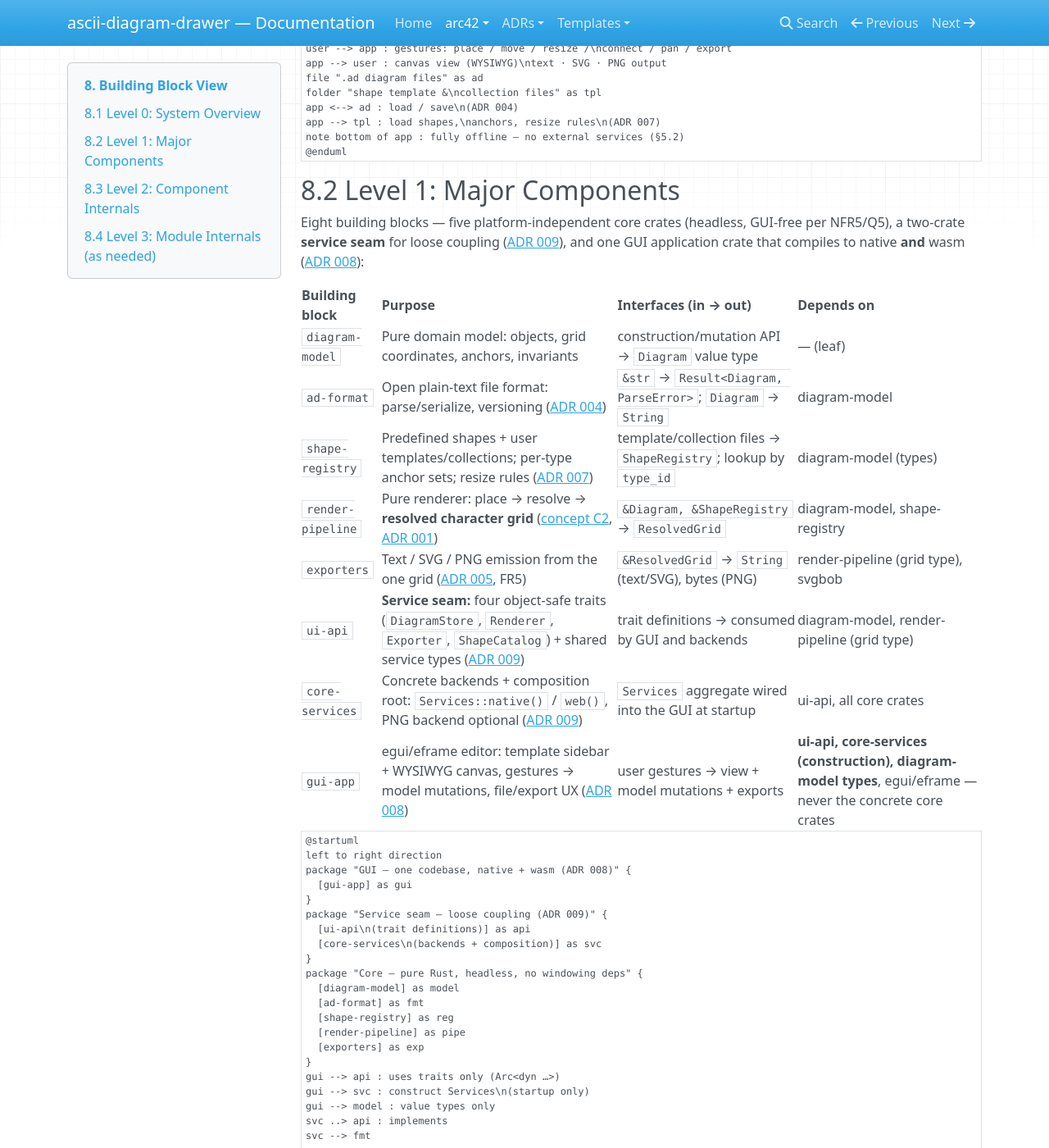
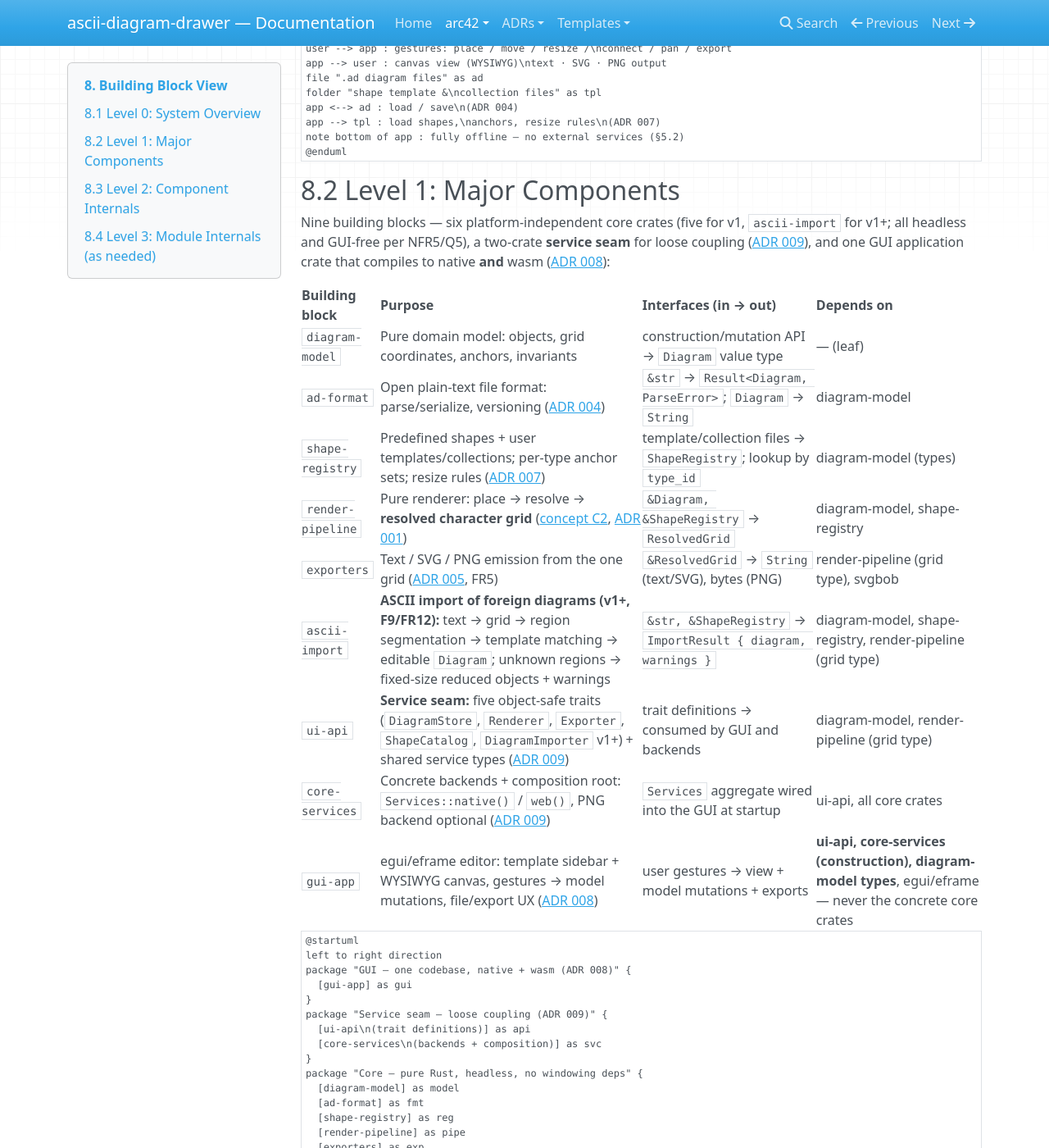
Before and after one commit to Reto411/ascii-diagram-drawer, an MkDocs documentation site: the page built from doc/arc42/08-building-block-view.md, in a window 1280 px wide and 1400 px high, scrolled down 334 px. Shown: the whole window at 82% size. Built offline with MkDocs 1.6.1, drawn with Linux system fonts in a browser that asks for light colours; nearby versions of some CDN libraries; some of the changed text lies outside the part shown.

Commit message:
Add ascii-import as first-class building block; ADR 009 → v2
- ASCII import of foreign diagrams (F9, v1+) was buried as a one-liner
  inside shape-registry — it is now its own pure core crate:
  gridify → segment → match → assemble, producing ImportResult
  { diagram, warnings } with unknown regions as fixed-size reduced
  objects until registered (FR12 lifecycle)
- ADR 009 v2: DiagramImporter added as fifth ui-api service;
  ascii-import sits in the core tier, reachable only through the seam
- §8: L1 table/diagram/dependency rules/workspace layout updated,
  new 8.3.6, registry now only stores glyph_patterns (no matching),
  L3 gains the import-matching open spec point
- Two importers made explicit: DiagramStore::load = our .ad format
  (FR4); DiagramImporter = foreign ASCII art (F9, v1+)

````diff
--- a/doc/arc42/08-building-block-view.md
+++ b/doc/arc42/08-building-block-view.md
@@ -31,7 +31,7 @@ note bottom of app : fully offline — no external services (§5.2)
 
 ## 8.2 Level 1: Major Components
 
-Eight building blocks — five platform-independent core crates (headless, GUI-free per NFR5/Q5), a two-crate **service seam** for loose coupling ([ADR 009](../adr/009-ui-api-service-layer.md)), and one GUI application crate that compiles to native **and** wasm ([ADR 008](../adr/008-gui-framework-choice.md)):
+Nine building blocks — six platform-independent core crates (five for v1, `ascii-import` for v1+; all headless and GUI-free per NFR5/Q5), a two-crate **service seam** for loose coupling ([ADR 009](../adr/009-ui-api-service-layer.md)), and one GUI application crate that compiles to native **and** wasm ([ADR 008](../adr/008-gui-framework-choice.md)):
 
 | Building block | Purpose | Interfaces (in → out) | Depends on |
 |----------------|---------|------------------------|------------|
@@ -40,7 +40,8 @@ Eight building blocks — five platform-independent core crates (headless, GUI-f
 | `shape-registry` | Predefined shapes + user templates/collections; per-type anchor sets; resize rules ([ADR 007](../adr/007-user-defined-diagram-objects.md)) | template/collection files → `ShapeRegistry`; lookup by `type_id` | diagram-model (types) |
 | `render-pipeline` | Pure renderer: place → resolve → **resolved character grid** ([concept C2](12-concepts/render-pipeline.md), [ADR 001](../adr/001-glyph-resolution-alphabet.md)) | `&Diagram, &ShapeRegistry` → `ResolvedGrid` | diagram-model, shape-registry |
 | `exporters` | Text / SVG / PNG emission from the one grid ([ADR 005](../adr/005-use-svgbob-as-vector-renderer.md), FR5) | `&ResolvedGrid` → `String` (text/SVG), bytes (PNG) | render-pipeline (grid type), svgbob |
-| `ui-api` | **Service seam:** four object-safe traits (`DiagramStore`, `Renderer`, `Exporter`, `ShapeCatalog`) + shared service types ([ADR 009](../adr/009-ui-api-service-layer.md)) | trait definitions → consumed by GUI and backends | diagram-model, render-pipeline (grid type) |
+| `ascii-import` | **ASCII import of foreign diagrams (v1+, F9/FR12):** text → grid → region segmentation → template matching → editable `Diagram`; unknown regions → fixed-size reduced objects + warnings | `&str, &ShapeRegistry` → `ImportResult { diagram, warnings }` | diagram-model, shape-registry, render-pipeline (grid type) |
+| `ui-api` | **Service seam:** five object-safe traits (`DiagramStore`, `Renderer`, `Exporter`, `ShapeCatalog`, `DiagramImporter` v1+) + shared service types ([ADR 009](../adr/009-ui-api-service-layer.md)) | trait definitions → consumed by GUI and backends | diagram-model, render-pipeline (grid type) |
 | `core-services` | Concrete backends + composition root: `Services::native()` / `web()`, PNG backend optional ([ADR 009](../adr/009-ui-api-service-layer.md)) | `Services` aggregate wired into the GUI at startup | ui-api, all core crates |
 | `gui-app` | egui/eframe editor: template sidebar + WYSIWYG canvas, gestures → model mutations, file/export UX ([ADR 008](../adr/008-gui-framework-choice.md)) | user gestures → view + model mutations + exports | **ui-api, core-services (construction), diagram-model types**, egui/eframe — never the concrete core crates |
 
@@ -60,6 +61,7 @@ package "Core — pure Rust, headless, no windowing deps" {
   [shape-registry] as reg
   [render-pipeline] as pipe
   [exporters] as exp
+  [ascii-import\n(v1+)] as imp
 }
 gui --> api : uses traits only (Arc<dyn …>)
 gui --> svc : construct Services\n(startup only)
@@ -69,13 +71,14 @@ svc --> fmt
 svc --> reg
 svc --> pipe
 svc --> exp
+svc --> imp : (v1+)
 api --> model
 api --> pipe : ResolvedGrid type
 fmt --> model
 pipe --> model
 pipe --> reg : glyph patterns, anchor sets
 exp ..> pipe : ResolvedGrid type only
-note bottom of svc : DiagramStore · Renderer · Exporter · ShapeCatalog\nPNG backend optional → Err(Unsupported) degrades to SVG-only
+note bottom of svc : DiagramStore · Renderer · Exporter · ShapeCatalog\n+ DiagramImporter (v1+)\nPNG backend optional → Err(Unsupported) degrades to SVG-only
 @enduml
 ```
 
@@ -83,7 +86,7 @@ note bottom of svc : DiagramStore · Renderer · Exporter · ShapeCatalog\nPNG b
 
 - `gui-app` may depend **only** on `ui-api`, `core-services` (construction), and `diagram-model` value types — never directly on `ad-format` / `shape-registry` / `render-pipeline` / `exporters` ([ADR 009](../adr/009-ui-api-service-layer.md)).
 - Within the seam: `core-services → ui-api + core`; `ui-api → {model, pipeline grid type}`.
-- Within core: `ad-format → model`, `render-pipeline → {model, registry}`, `exporters → pipeline` (grid type only).
+- Within core: `ad-format → model`, `render-pipeline → {model, registry}`, `exporters → pipeline` (grid type only), `ascii-import → {model, registry, pipeline grid type}` (v1+).
 - No cycles. No windowing/event-loop dependency anywhere; platform IO is confined to the store backends in `core-services` and to `gui-app`.
 
 **Proposed workspace layout:**
@@ -97,6 +100,7 @@ ascii-diagram-drawer/
 │   ├── shape-registry/        # shapes, templates, anchors (ADR 007)
 │   ├── render-pipeline/       # place → resolve → grid (ADR 001)
 │   ├── exporters/             # text / svg / png (ADR 005)
+│   ├── ascii-import/          # ASCII import of foreign diagrams — v1+ (F9)
 │   ├── ui-api/                # service traits — the seam (ADR 009)
 │   └── core-services/         # backends + composition root (ADR 009)
 └── gui-app/                   # eframe app — native + wasm32 target
@@ -125,7 +129,7 @@ ascii-diagram-drawer/
 
 - **Sub-modules:** `builtin` (predefined catalog + standard default anchors incl. UML connection points, FR11), `templates` (user template/collection files, [ADR 007](../adr/007-user-defined-diagram-objects.md)), `resize-rules` (**v1+** — v1 shapes are fixed-size), `registration` (**v1+**, FR12).
 - **Key data structures:** `ShapeType { id, glyph_pattern: TemplateGrid, anchor_set: AnchorSet, resize_rules: Option<…> }`; `Collection { name, types }`.
-- **Key algorithms:** template matching for ASCII import (v1+) — diagram regions matched against known `glyph_pattern`s; unmatched regions → warning + fixed-size reduced form until registered (FR12).
+- **Key data supplied to other blocks:** each `ShapeType.glyph_pattern` is the matching target consumed by the ASCII importer (§8.3.6, v1+) — the registry *stores* patterns and anchor sets; it does no matching itself.
 
 #### 8.3.4 `render-pipeline`
 
@@ -141,19 +145,26 @@ ascii-diagram-drawer/
   - *SVG*: pass the resolved grid **unchanged** to `svgbob::to_svg` — no adapter layer ([ADR 005](../adr/005-use-svgbob-as-vector-renderer.md)); fixed attribute set, no timestamps → byte-identical re-export (QS1/QS2).
   - *PNG*: rasterize the produced SVG. **Rasterizer TBD** — must work on native *and* wasm32 (risk R3; v1 may degrade to SVG-only if needed).
 
-#### 8.3.6 `ui-api`
+#### 8.3.6 `ascii-import` (v1+)
 
-- **Sub-modules:** one module per trait — `store`, `render`, `export`, `catalog` — plus shared error types.
-- **Key data structures:** the four object-safe traits of [ADR 009](../adr/009-ui-api-service-layer.md): `DiagramStore { load, save }`; `Renderer { render(&Diagram, &ShapeCatalog) -> ResolvedGrid }`; `Exporter { to_text, to_svg, to_png }` where `to_png` may return `Err(Unsupported)`; `ShapeCatalog { list, get, anchors, register (v1+) }`; plus `StoreError` & co.
+- **Sub-modules:** `gridify` (raw ASCII text → character grid, reusing the pipeline's grid type), `segment` (region detection), `match` (template matching against catalog `glyph_pattern`s), `assemble` (`Diagram` construction).
+- **Key data structures:** `ImportResult { diagram: Diagram, warnings: Vec<ImportWarning> }`; unknown regions become fixed-size reduced objects until registered — the FR12 lifecycle.
+- **Key algorithms:** per-region template matching — exact `glyph_pattern` match first, then bounded tolerance; deterministic (no iteration-order dependence, Q1); known regions become editable `ShapeInstance`s carrying their type's anchor set (FR11). Exposed to the GUI only as the `DiagramImporter` service ([ADR 009](../adr/009-ui-api-service-layer.md)).
+
+#### 8.3.7 `ui-api`
+
+- **Sub-modules:** one module per trait — `store`, `render`, `export`, `catalog`, `import` (v1+) — plus shared error types.
+- **Key data structures:** the five object-safe traits of [ADR 009](../adr/009-ui-api-service-layer.md): `DiagramStore { load, save }`; `Renderer { render(&Diagram, &ShapeCatalog) -> ResolvedGrid }`; `Exporter { to_text, to_svg, to_png }` where `to_png` may return `Err(Unsupported)`; `ShapeCatalog { list, get, anchors, register (v1+) }`; `DiagramImporter { import(&str) -> Result<ImportResult, ImportError> }` (v1+); plus `StoreError` & co.
+- **The two importers, clearly separated:** `DiagramStore::load` imports *our own* format — file bytes → `ad-format` parser → `Diagram` (FR4). `DiagramImporter` imports *foreign* ASCII art and constructs an editable model from it (F9, v1+).
 - **Rules:** signatures use only model/grid types + std — no IO internals leak through the seam; traits stay object-safe (`dyn`-friendly) so GUI code holds `Arc<dyn …>` without generics.
 
-#### 8.3.7 `core-services`
+#### 8.3.8 `core-services`
 
-- **Sub-modules:** `store` (native fs / browser backends), `render` (thin wrapper over render-pipeline's pure functions), `export` (text/svg via svgbob + optional PNG rasterizer), `catalog` (builtin + file-backed collections), `composition`.
+- **Sub-modules:** `store` (native fs / browser backends), `render` (thin wrapper over render-pipeline's pure functions), `export` (text/svg via svgbob + optional PNG rasterizer), `catalog` (builtin + file-backed collections), `import` (v1+ — adapter over `ascii-import`), `composition`.
 - **Key data structures:** `Services { store, renderer, exporter, catalog: Arc<dyn …> }` with per-target constructors `Services::native()` / `Services::web()`.
 - **Key algorithms:** backend selection at construction time (target + build configuration); missing PNG backend → `Err(Unsupported)` path — graceful degradation to SVG-only without any GUI change (R3 as an option, not a fork).
 
-#### 8.3.8 `gui-app`
+#### 8.3.9 `gui-app`
 
 - **Sub-modules:** `canvas` (view), `interaction` (gestures), `sidebar` (templates, FR6), `commands` (model-mutation boundary), `io` (file dialogs / clipboard UX on top of `DiagramStore` — per-target native APIs, [ADR 008](../adr/008-gui-framework-choice.md) consequences).
 - **Key design decision — WYSIWYG canvas:** the canvas draws the **resolved character grid in a monospace font** — i.e. the exact bytes of the text output — with selection/anchor handles as an overlay on top. What the user sees *is* what gets exported; no separate vector preview that could diverge from the text. (Proposed here; promote to an ADR if contested.)
@@ -163,11 +174,12 @@ ascii-diagram-drawer/
 
 ## 8.4 Level 3: Module Internals (as needed)
 
-Only one module's complexity demands a third level of zoom: the **resolve stage** of `render-pipeline`.
+Two modules' complexity demand a third level of zoom: the **resolve stage** of `render-pipeline`, and (v1+) **region matching in `ascii-import`**.
 
 - **Input:** per occupied cell — the set of connections passing through it (N/E/S/W) plus content kind (shape border/fill, connector line, text glyph).
 - **Output:** exactly one glyph from the canonical svgbob alphabet ([ADR 001](../adr/001-glyph-resolution-alphabet.md)).
 - **Algorithm sketch:** classify the junction — cross > T-junction > corner > straight (deterministic priority table; ties broken by fixed order, never by iteration order); text cells pass through unchanged.
 - **Open spec point:** the full rule table (connection set × content → glyph) is finalized during implementation and pinned immediately by golden tests + the alphabet-purity property test (T1/T3).
+- **ASCII import matching (v1+, open spec point):** segmentation of the input grid into candidate regions, scoring against each `glyph_pattern` (exact match first, then bounded tolerance), deterministic tie-breaking; unmatched regions → fixed-size reduced objects + warnings (FR12). Pinned by golden tests when implemented.
 
 **Other open items carried from earlier chapters:** PNG rasterizer choice — now a backend selection inside `core-services`, not an architectural fork (§8.3.5/§8.3.7, risk R3); exact `ui-api` trait signatures pinned at workspace scaffolding ([ADR 009](../adr/009-ui-api-service-layer.md) follow-up); template/collection file naming & extension ([ADR 007](../adr/007-user-defined-diagram-objects.md) follow-up); exact default anchor set per predefined shape (FR11).
````
Also changed, not shown: doc/adr/009-ui-api-service-layer.md (+9 -6 lines), doc/arc42/overview.md (+1 -1 lines).
